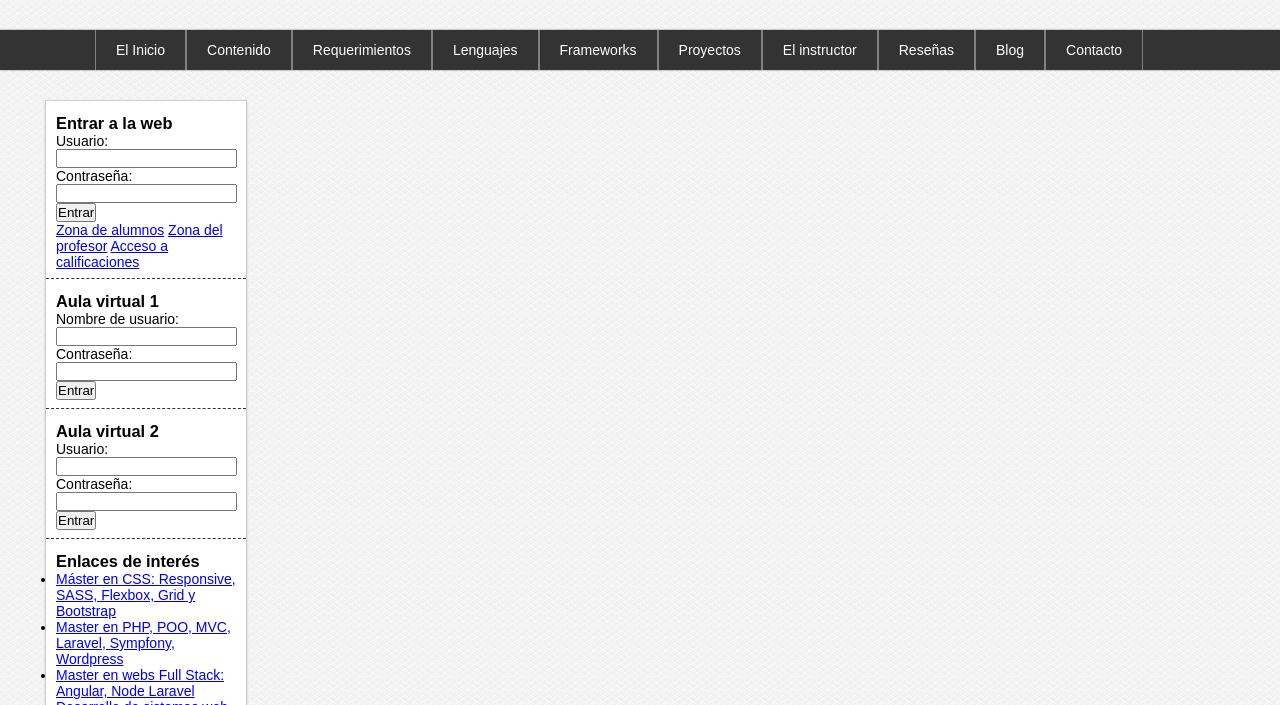
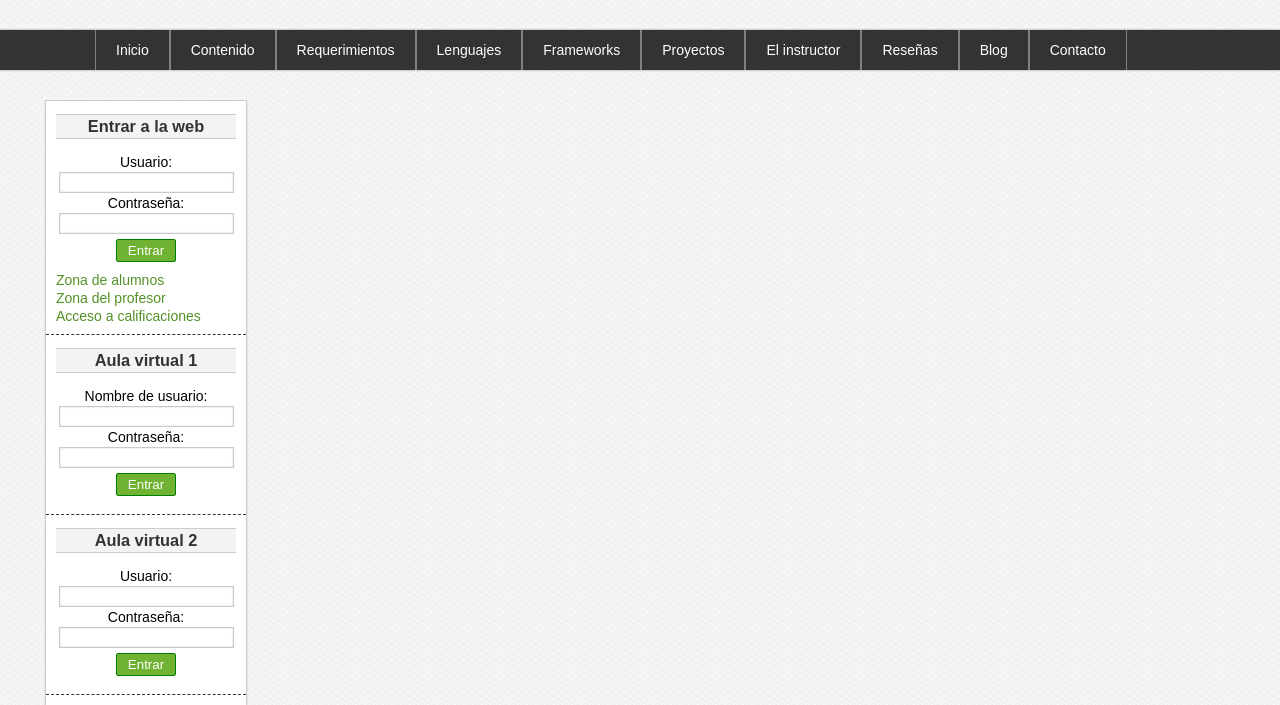
Before and after one commit to jmlocke1/CSS-Master, a plain HTML site: page maquetacion-1/index.html in a window 1280 px wide. Shown: the part 220-925 px from the top of the page. Drawn offline with Linux system fonts and the light colour scheme.

Commit message:
Terminando la barra lateral

```diff
--- a/maquetacion-1/css/styles.css
+++ b/maquetacion-1/css/styles.css
@@ -18,6 +18,69 @@
 
 body{
     background-image: url("../img/paven.png");
+}
+
+a{
+    color: #529125;
+    text-decoration: none;
+}
+
+a:visited{
+    color: #529125;
+}
+
+a:hover{
+    color: #285616;
+}
+
+/* FORMULARIOS */
+input[type="text"],
+input[type="email"],
+input[type="password"],
+select{
+    border: 1px solid #c9c9c9;
+    box-shadow: 0px 0px 2px #ccc inset;
+    background: white;
+    padding: 2px 1px;
+    color: gray;
+    transition: all 300ms;
+}
+
+input[type="text"]:focus,
+input[type="email"]:focus,
+input[type="password"]:focus,
+select:focus{
+    border: 1px solid #70b231;
+    color: black;
+}
+
+input[type="button"],
+input[type="submit"],
+input[type="reset"],
+button{
+    display: block;
+    border-radius: 2px;
+    border: 1px solid green;
+    width: 60px;
+    padding: 3px;
+    color: white;
+    background-color: #70b231;
+    cursor: pointer;
+}
+
+input[type="button"]:hover,
+input[type="submit"]:hover,
+input[type="reset"]:hover,
+button:hover{
+    box-shadow: 0px 0px 5px gray;
+}
+
+input[type="button"]:active,
+input[type="submit"]:active,
+input[type="reset"]:active,
+button:active{
+    box-shadow: 0px 0px 5px gray inset;
+    text-shadow: 0px 0px 1px #ccc;
 }
 
 /* CABECERA */
@@ -145,7 +208,8 @@ body{
 }
 
 /* BARRA LATERAL */
-#aside{
+#aside, #frase{
+    clear: both;
     width: 200px;
     float: left;
     margin: 30px;
@@ -153,6 +217,12 @@ body{
     border: 1px solid #ccc;
     box-shadow: 0px 2px 2px #ccc;
     font-family: sans-serif, Arial, Helvetica;
+}
+
+#frase{
+    width: 180px;
+    padding: 10px;
+    font-size: 14px;
 }
 
 #aside .widget{
@@ -167,3 +237,49 @@ body{
 #aside .widget:last-child{
     margin-bottom: 20px;
 }
+
+#aside h3{
+    display: block;
+    width: 100%;
+    color: #333333;
+    text-align: center;
+    padding-top: 2px;
+    padding-bottom: 2px;
+    margin-bottom: 15px;
+    background: #f2f3f2;
+    border: 1px solid #ccc;
+    border-left: none;
+    border-right: none;
+}
+
+#aside li{
+    margin-top: 8px;
+    margin-bottom: 5px;
+    margin-left: 20px;
+    list-style: square;
+}
+
+/* FORMULARIOS BARRA LATERAL */
+#aside div label,
+#aside div input[type="text"],
+#aside div input[type="email"],
+#aside div input[type="password"],
+#aside div a{
+    display: block;
+    width: 95%;
+    margin-top: 2px;
+    margin-bottom: 2px;
+}
+
+#aside div input[type="button"],
+#aside div input[type="submit"],
+#aside div button{
+    margin-top: 5px;
+    margin-bottom: 10px;
+}
+
+#aside input,
+#aside label{
+    margin: 0px auto;
+    text-align: center;
+}
--- a/maquetacion-1/index.html
+++ b/maquetacion-1/index.html
@@ -22,7 +22,7 @@
     <!-- Menú de navegación -->
     <nav id="nav">
         <ul>
-            <li><a href="">El Inicio</a></li>
+            <li><a href="">Inicio</a></li>
             <li><a href="">Contenido</a></li>
             <li><a href="">Requerimientos</a></li>
             <li>
@@ -102,6 +102,11 @@
                 </ul>
             </div>
         </aside>
+        <aside id="frase">
+            <p>Frase del día:</p>
+            <p>Lorem, ipsum dolor sit amet consectetur adipisicing elit. Cumque, explicabo! In eum veritatis dolorem unde fugiat! Quibusdam illo ullam sint provident blanditiis, explicabo ut voluptatum dolor consequuntur dolorum voluptate rerum laudantium pariatur in. Ullam aperiam eius quaerat magnam voluptates commodi blanditiis temporibus, dolorem dolore laudantium! Repudiandae cum veritatis dolores accusamus?</p>
+            <a href="#">Leer más frases</a>
+        </aside>
         <!-- Fin de la barra lateral -->
     </div>
 
```
